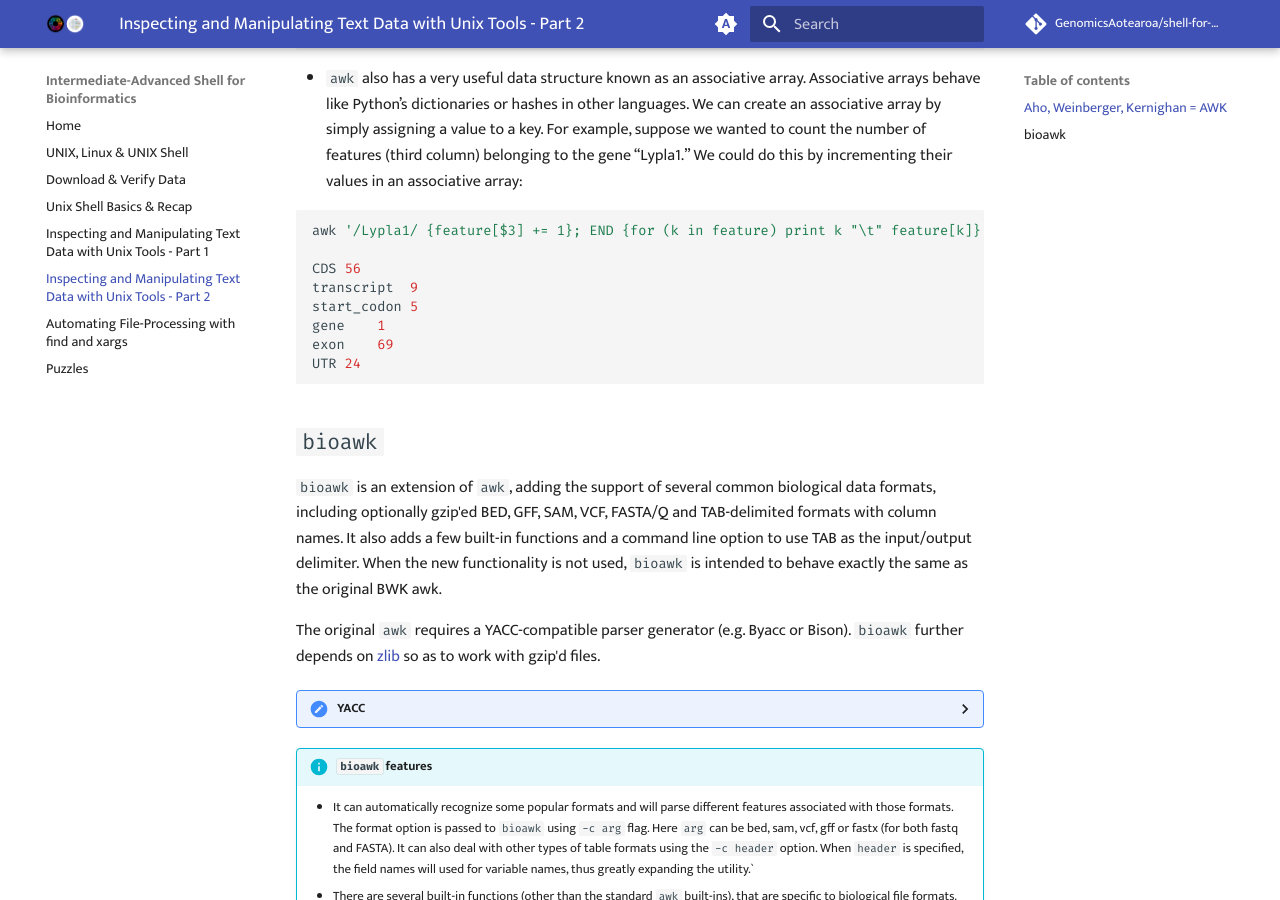
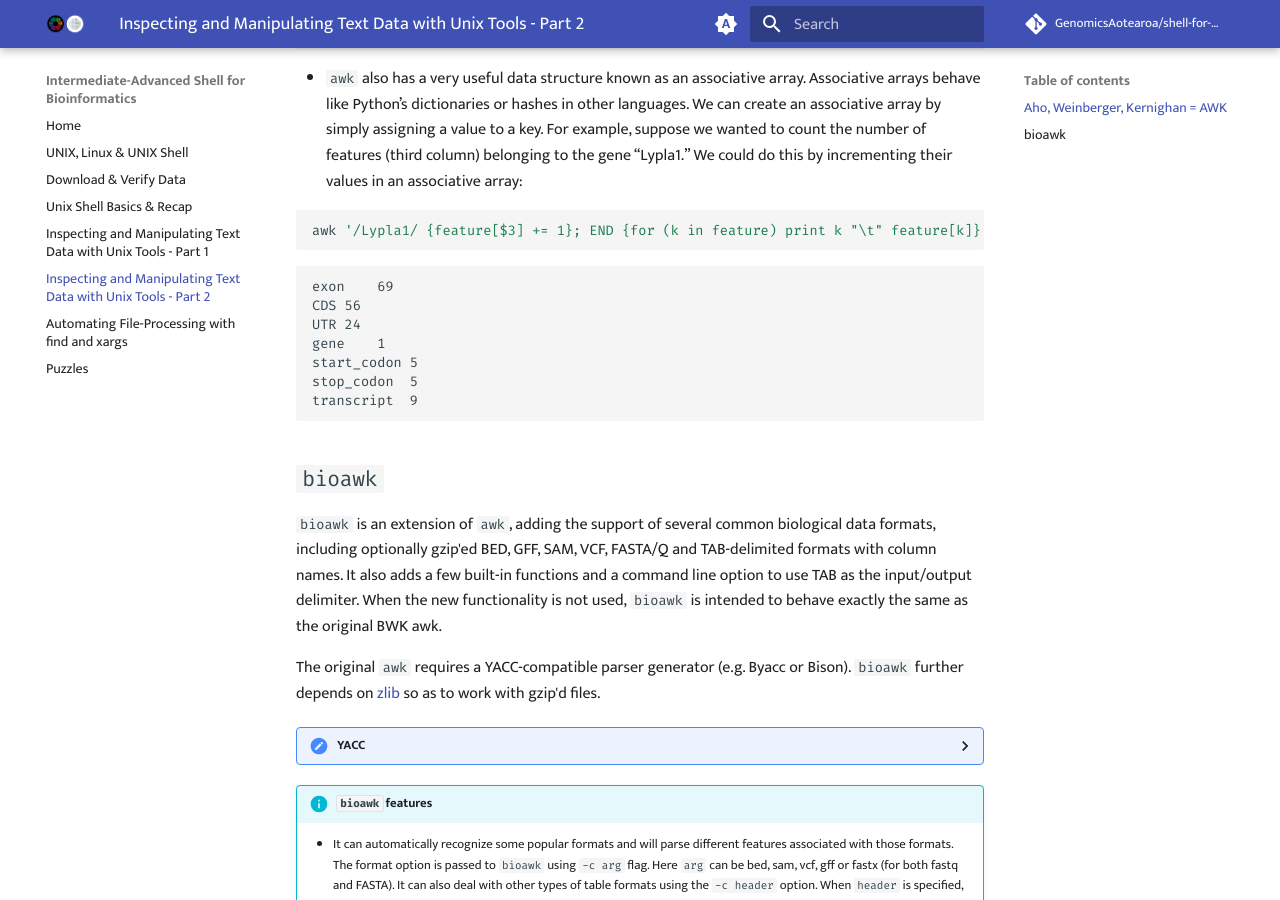
Before and after one commit to GenomicsAotearoa/shell-for-bioinformatics, an MkDocs documentation site: the page built from docs/5_inspectmanipulate2.md, in a window 1280 px wide and 900 px high, scrolled down 4101 px. Built offline with MkDocs 1.6.1 and Material for MkDocs 9.7.7, drawn with Linux system fonts in a browser that asks for light colours; comment, search, counter and statistics services are not loaded; the version menu is left out.

Commit message:
split code block

````diff
--- a/docs/5_inspectmanipulate2.md
+++ b/docs/5_inspectmanipulate2.md
@@ -198,13 +198,16 @@ awk '!/^#/ { print $1 "\t" $4-1 "\t" $5}' Mus_musculus.GRCm38.75_chr1.gtf | head
 
 ```bash
 awk '/Lypla1/ {feature[$3] += 1}; END {for (k in feature) print k "\t" feature[k]}' Mus_musculus.GRCm38.75_chr1.gtf
+```
+```
+exon	69
+CDS	56
+UTR	24
+gene	1
+start_codon	5
+stop_codon	5
+transcript	9
 
-CDS	56
-transcript	9
-start_codon	5
-gene	1
-exon	69
-UTR	24
 ```
 
 
````
